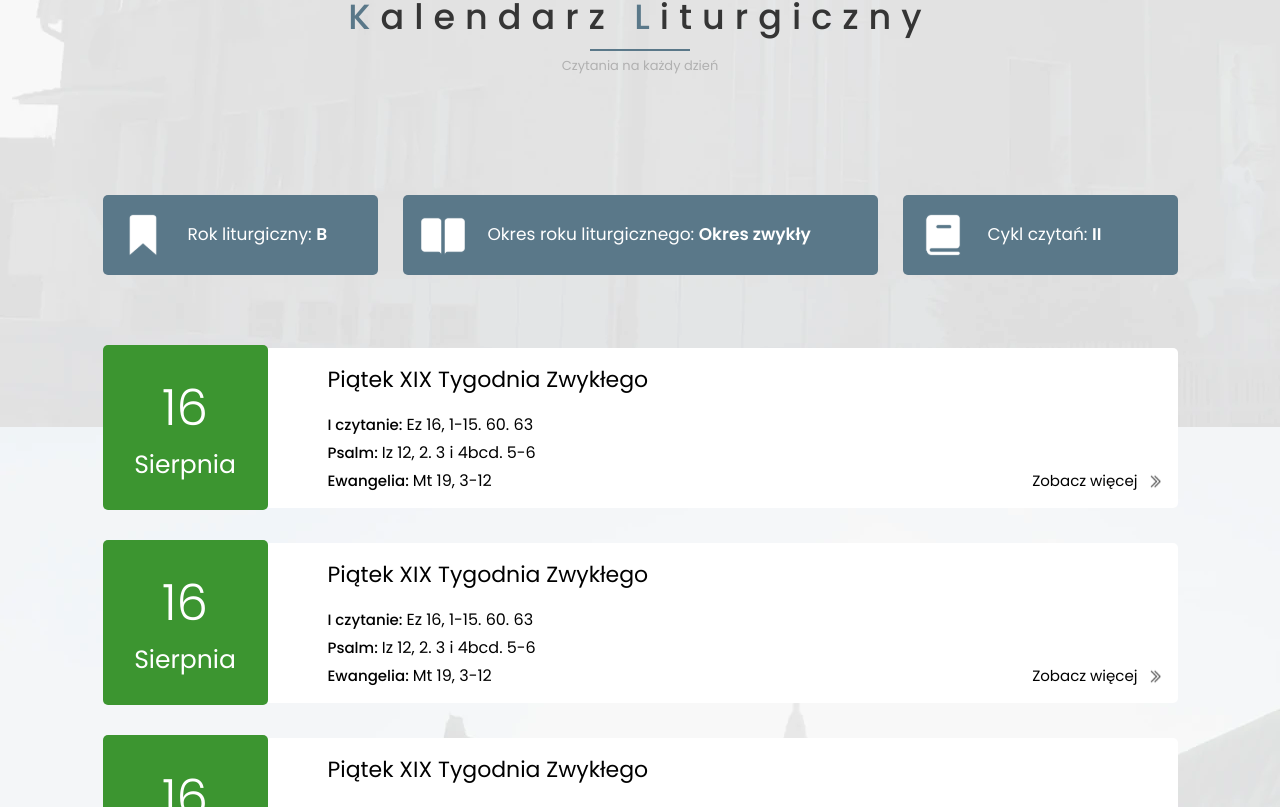
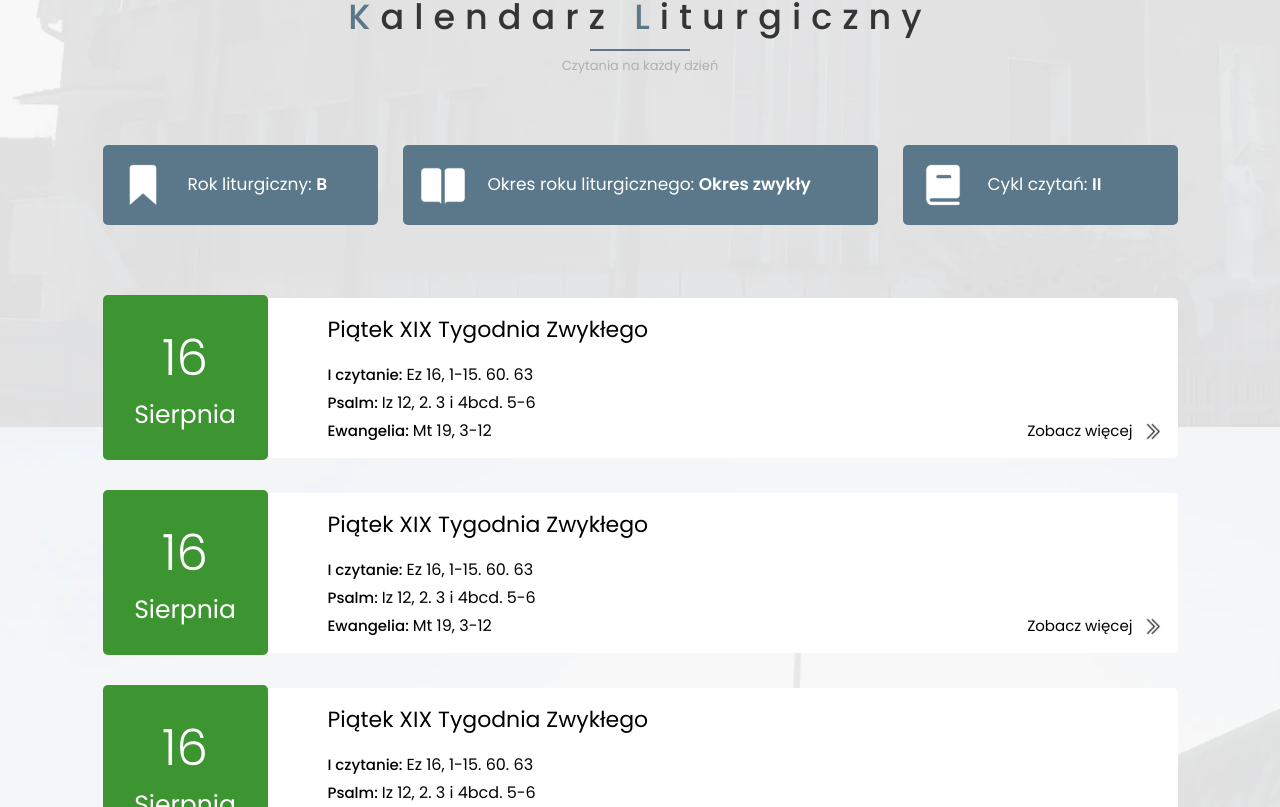
Before and after one commit to JcobV01/stronaPNSNMPwP, a Next.js app: page / in a window 1280 px wide. Shown: the part 1873-2680 px from the top of the page. Built offline with nearby package versions, Linux system fonts and the light colour scheme.

Commit message:
kalendarz liturgiczny marginesy -4

```diff
--- a/components/home/kalendarz/Kalendarz.jsx
+++ b/components/home/kalendarz/Kalendarz.jsx
@@ -11,7 +11,7 @@ const Kalendarz = () => {
     <section id="kalendarz" className='my-[140px] flex flex-col gap-[70px] sm:my-[100px] sm:gap-0'>
       <Title title="Kalendarz" title2="Liturgiczny" subtitle="Czytania na każdy dzień"/>
 
-      <article className='flex justify-between w-[1075px] gap-[25px] m-auto mt-[50px] xl:w-[800px] lg:w-[100%] lg:px-[20px] xl:flex-col'>
+      <article className='flex justify-between w-[1075px] gap-[25px] m-auto xl:w-[800px] lg:w-[100%] lg:px-[20px] xl:flex-col'>
         <div className='flex gap-[20px] bg-[#5A7889] rounded-[5px] items-center w-[275px] p-[15px] xl:w-full xl:flex-1'>
           <Image src={rlIcon} width={50} height={50} alt="Ikona do sekcji rok liturgiczny"/>
           <p className='text-white text-[17px]'>Rok liturgiczny: <span className='font-semibold'>B</span></p>
--- a/components/home/kalendarz/components/DayCard.jsx
+++ b/components/home/kalendarz/components/DayCard.jsx
@@ -23,7 +23,7 @@ const DayCard = ({date, name, color="#3C9530", texts}) => {
 
             <Link href="/kalendarz" className="absolute bottom-[15px] right-[15px] flex gap-[10px] sm:static">
                 <p className="text-[15px] sm:w-full sm:text-right">Zobacz więcej</p>
-                <Image src={arrow} width={15} height={15} alt="Ikona strzałki"/>
+                <Image src={arrow} width={20} height={20} alt="Ikona strzałki"/>
             </Link>
         </div>
     </div>
```
